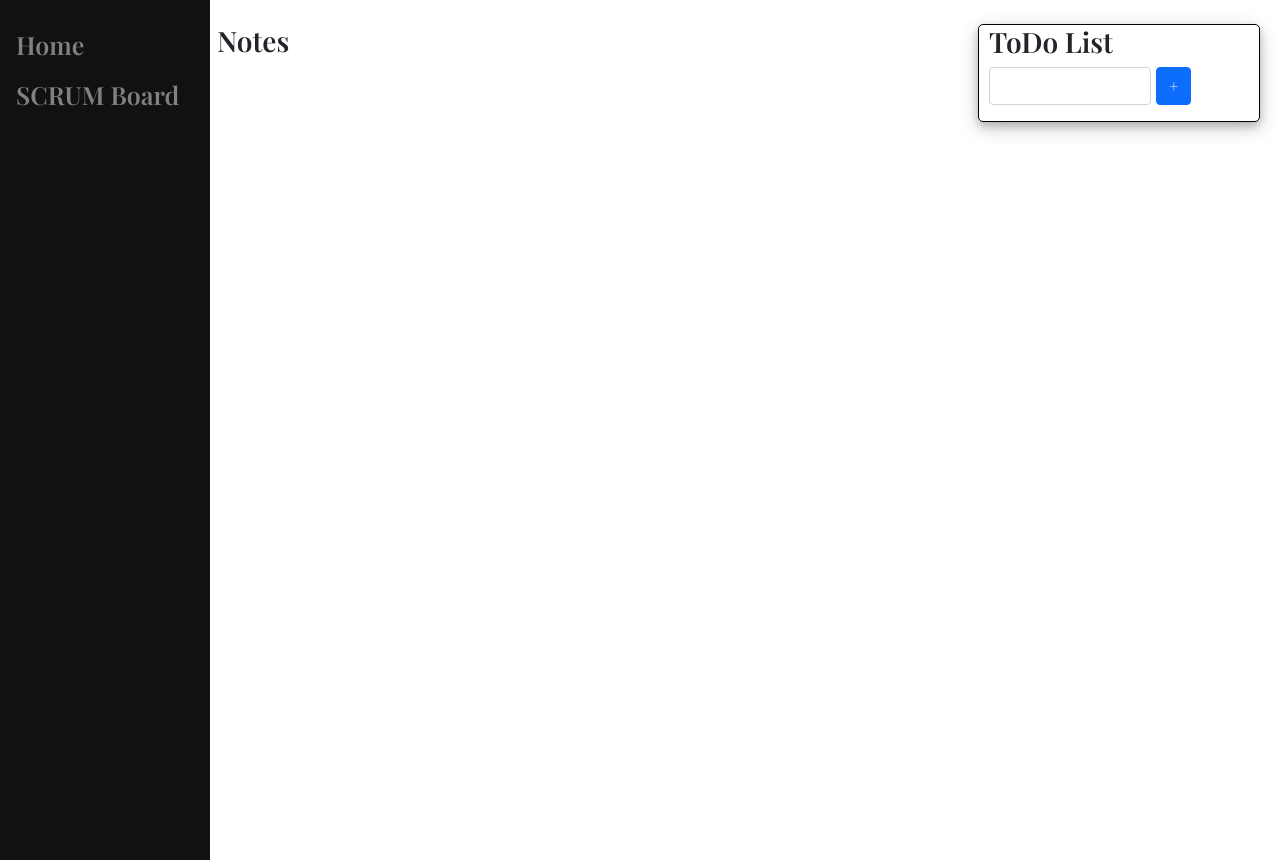
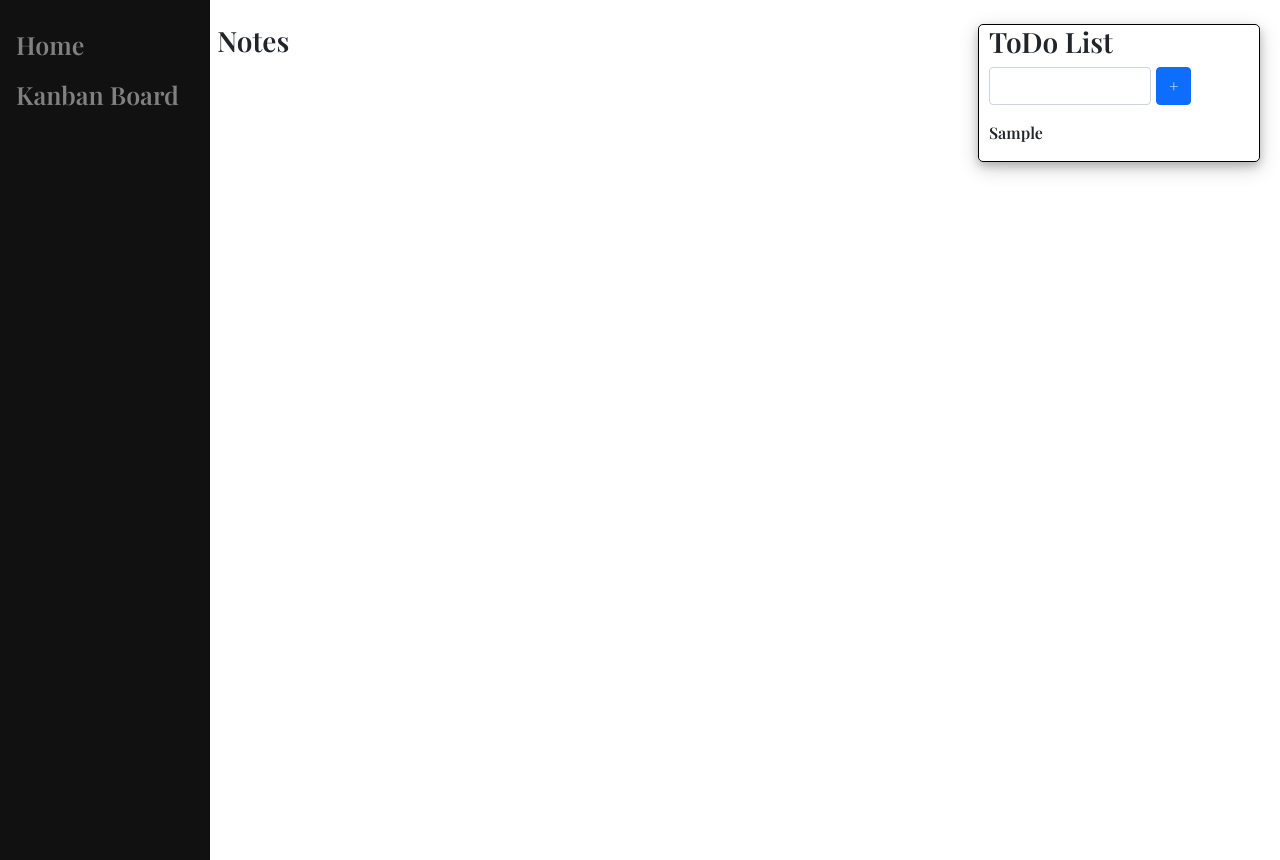
Before and after one commit to jerstnd/taskify-task_manager, a Flask app: page /home in a window 1280 px wide. Shown: the part 61-921 px from the top of the page. Run offline with Flask 2, Linux system fonts and the light colour scheme; a user stored in the database is signed in; tables that the repository leaves empty hold one stand-in row (values such as "Sample post"); some libraries are stand-ins or nearby versions.

Commit message:
making todo

```diff
--- a/taskify/__init__.py
+++ b/taskify/__init__.py
@@ -21,7 +21,7 @@ def create_app():
     app.register_blueprint(views, url_prefix='/')
     app.register_blueprint(auth, url_prefix='/')
 
-    from .models import User
+    from .models import User, ToDo
     create_database(app)
 
     # where to go if the user do not logged in
--- a/taskify/auth.py
+++ b/taskify/auth.py
@@ -17,7 +17,6 @@ def login():
         if user:
             # check if the existed email matched the password
             if check_password_hash(user.password, password):
-                flash('logged in succesfully!', category='success')
                 login_user(user, remember=True)
                 return redirect(url_for('views.home'))
             else:
--- a/taskify/templates/base.html
+++ b/taskify/templates/base.html
@@ -17,7 +17,7 @@
     />
     <link href="https://cdn.jsdelivr.net/npm/bootstrap@5.0.0-beta3/dist/css/bootstrap.min.css" rel="stylesheet" integrity="sha384-eOJMYsd53ii+scO/bJGFsiCZc+5NDVN2yr8+0RDqr0Ql0h+rP48ckxlpbzKgwra6" crossorigin="anonymous">
     <link rel="stylesheet" href="{{ url_for('static', filename='styles.css') }}">
-    <title>Document</title>
+    <title>taskify</title>
 </head>
 <body>
     <!--navbar-->
--- a/taskify/templates/home.html
+++ b/taskify/templates/home.html
@@ -5,7 +5,7 @@
         <!-- Side navigation -->
         <div class="sidenav">
             <a href="#">Home</a>
-            <a href="/scrum">SCRUM Board</a>
+            <a href="/kanban">Kanban Board</a>
             <a href="#"></a>
             <a href="#"></a>
         </div>
@@ -21,11 +21,13 @@
             <h3>ToDo List</h3>
             <div class="form-group w-75">
                 <form method="POST" class="todoform">
-                    <input name="todo" id="todo" class="form-control"></input>
+                    <input name="todo" id="todo" class="form-control" autocomplete="off"></input>
                     <button type="submit" class="btn btn-primary">&#43;</button>
                 </form>
-
             </div>
+            {% for todo in user.todo %}
+                <p>{{ todo.todo_list }}</p>
+            {% endfor %}
         </div>
 </div>
 {% endblock %}
--- a/taskify/templates/scrum.html
+++ b/taskify/templates/kanban.html
@@ -5,14 +5,14 @@
         <!-- Side navigation -->
         <div class="sidenav">
             <a href="/home">Home</a>
-            <a href="#">SCRUM Board</a>
+            <a href="#">Kanban Board</a>
             <a href="#"></a>
             <a href="#"></a>
         </div>
     </div>
     <div class="col-sm-10">
         <br>
-        <h3>SCRUM Board</h3>
+        <h3>Kanban Board</h3>
     </div>
 
 </div>
--- a/taskify/views.py
+++ b/taskify/views.py
@@ -1,5 +1,8 @@
+from .models import ToDo
 from flask import Blueprint, render_template, request, redirect, url_for
 from flask_login import login_required, current_user, login_manager
+from . import db
+
 
 views = Blueprint('views', __name__)
 
@@ -14,11 +17,16 @@ def landing_page():
 @login_required
 def home():
     if request.method == 'POST':
-        lists = request.form.get('todo')
-        notes = request.form.get('notes')
+        todo = request.form.get('todo')
+        #notes = request.form.get('notes')
+
+        new_todo = ToDo(todo_list=todo, user_id=current_user.id)
+        db.session.add(new_todo)
+        db.session.commit()
+
     return render_template('home.html', user=current_user)
 
-@views.route('/scrum')
+@views.route('/kanban')
 @login_required
-def scrum():
-    return render_template('scrum.html', user=current_user)
+def kanban():
+    return render_template('kanban.html', user=current_user)
```
Also changed, not shown: taskify/models.py (+7 -6 lines).
